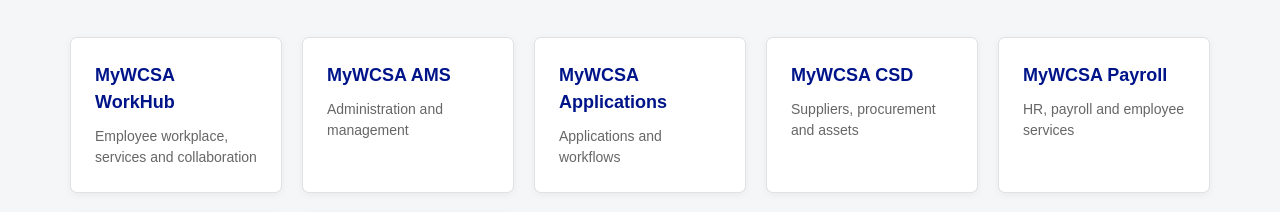
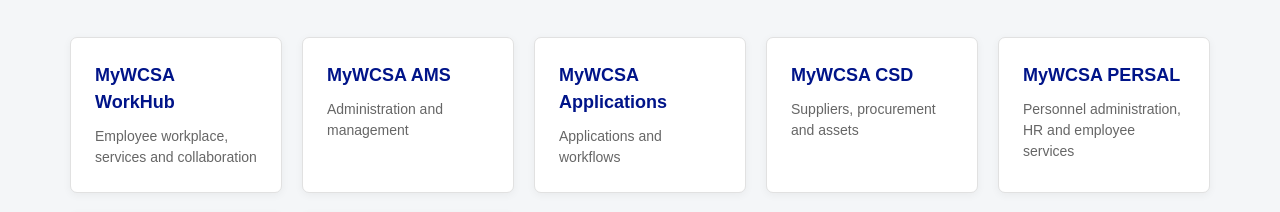
Before and after one commit to mywcsa/mywcsa_dev, a Next.js app: page /my-apps in a window 1280 px wide. Shown: the part 226-438 px from the top of the page. Built offline with nearby package versions, Linux system fonts and the light colour scheme; no server answers; sample sign-in values are in the browser's storage.

Commit message:
fix(launcher): rename Payroll to MyWCSA PERSAL and link /persal

```diff
--- a/app/my-apps/page.tsx
+++ b/app/my-apps/page.tsx
@@ -22,7 +22,7 @@ export default async function MyAppsPage() {
         <AppCard title="MyWCSA AMS" href="/apps/ams" description="Administration and management" />
         <AppCard title="MyWCSA Applications" href="/apps/applications" description="Applications and workflows" />
         <AppCard title="MyWCSA CSD" href="/apps/csd" description="Suppliers, procurement and assets" />
-        <AppCard title="MyWCSA Payroll" href="/apps/payroll" description="HR, payroll and employee services" />
+        <AppCard title="MyWCSA PERSAL" href="/persal" description="Personnel administration, HR and employee services" />
         <AppCard title="MyWCSA Membership" href="/membership/dashboard" description="Membership, organisation applications and renewals" />
         <AppCard title="MyWCSA MSuite" href="/apps/msuite" description="Microsoft services" />
       </div>
```
